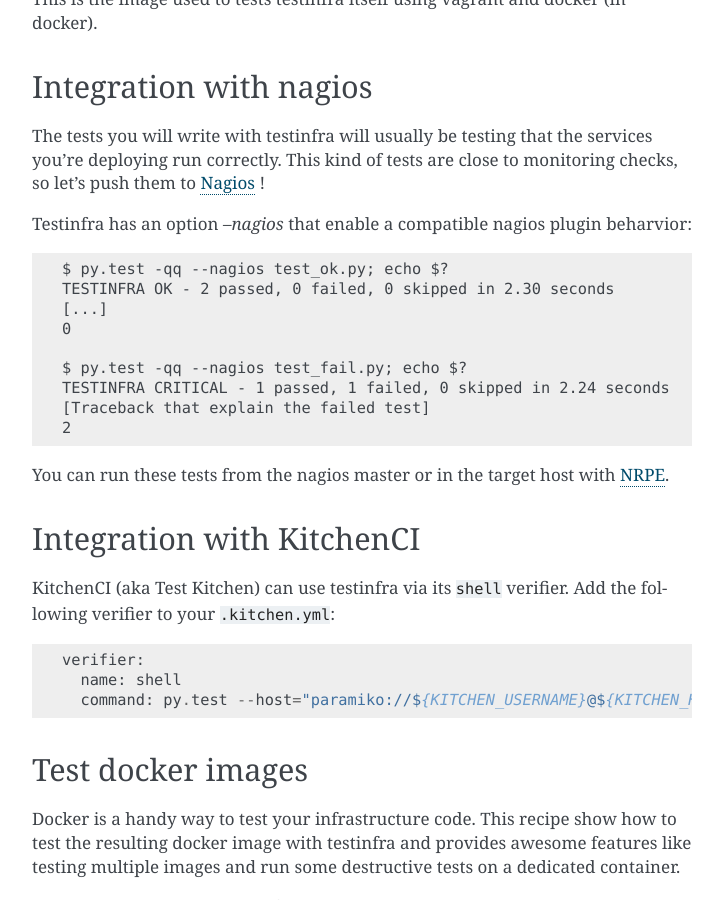
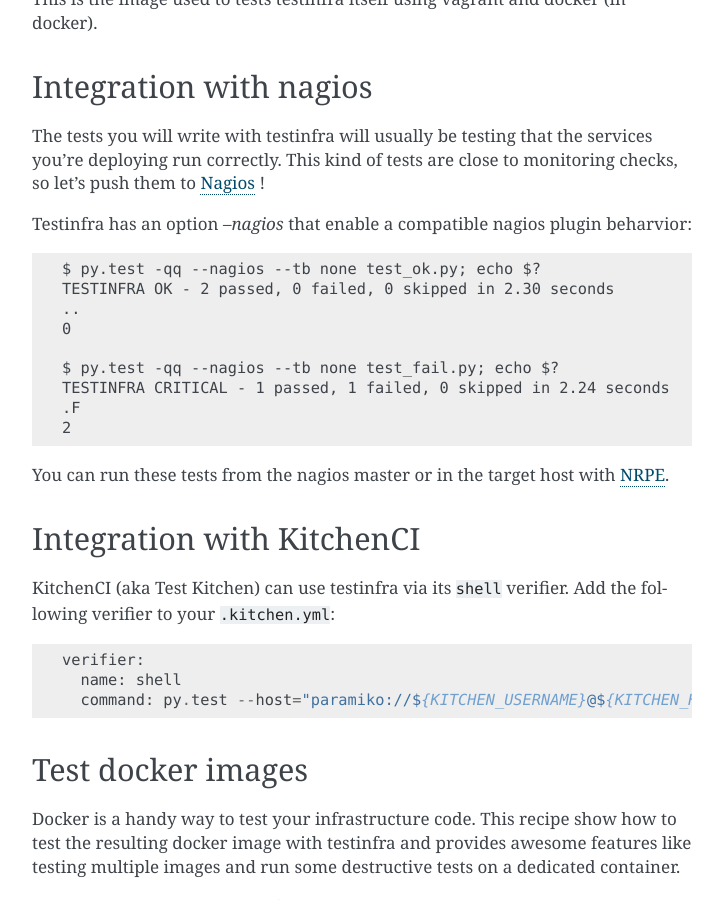
Before and after one commit to pytest-dev/pytest-testinfra, a Sphinx documentation site: the page built from doc/source/examples.rst, in a window 1280 px wide and 900 px high, scrolled down 2137 px. Shown: the whole window, without its empty margins (388-1111 px from the left). Built offline with Sphinx 7.4.7, drawn with Linux system fonts in a browser that asks for light colours; comment, search, counter and statistics services are not loaded.

Commit message:
Update --nagios documentation to remove tracebacks
I don't often see very verbose outputs to nrpe checks, so I would recommend using --tb none for that. (The operator can then go and run the test manually to get more information)

```diff
--- a/doc/source/examples.rst
+++ b/doc/source/examples.rst
@@ -125,14 +125,14 @@
 Testinfra has an option `--nagios` that enable a compatible nagios plugin
 beharvior::
 
-    $ py.test -qq --nagios test_ok.py; echo $?
+    $ py.test -qq --nagios --tb none test_ok.py; echo $?
     TESTINFRA OK - 2 passed, 0 failed, 0 skipped in 2.30 seconds
-    [...]
+    ..
     0
 
-    $ py.test -qq --nagios test_fail.py; echo $?
+    $ py.test -qq --nagios --tb none test_fail.py; echo $?
     TESTINFRA CRITICAL - 1 passed, 1 failed, 0 skipped in 2.24 seconds
-    [Traceback that explain the failed test]
+    .F
     2
 
 
```
